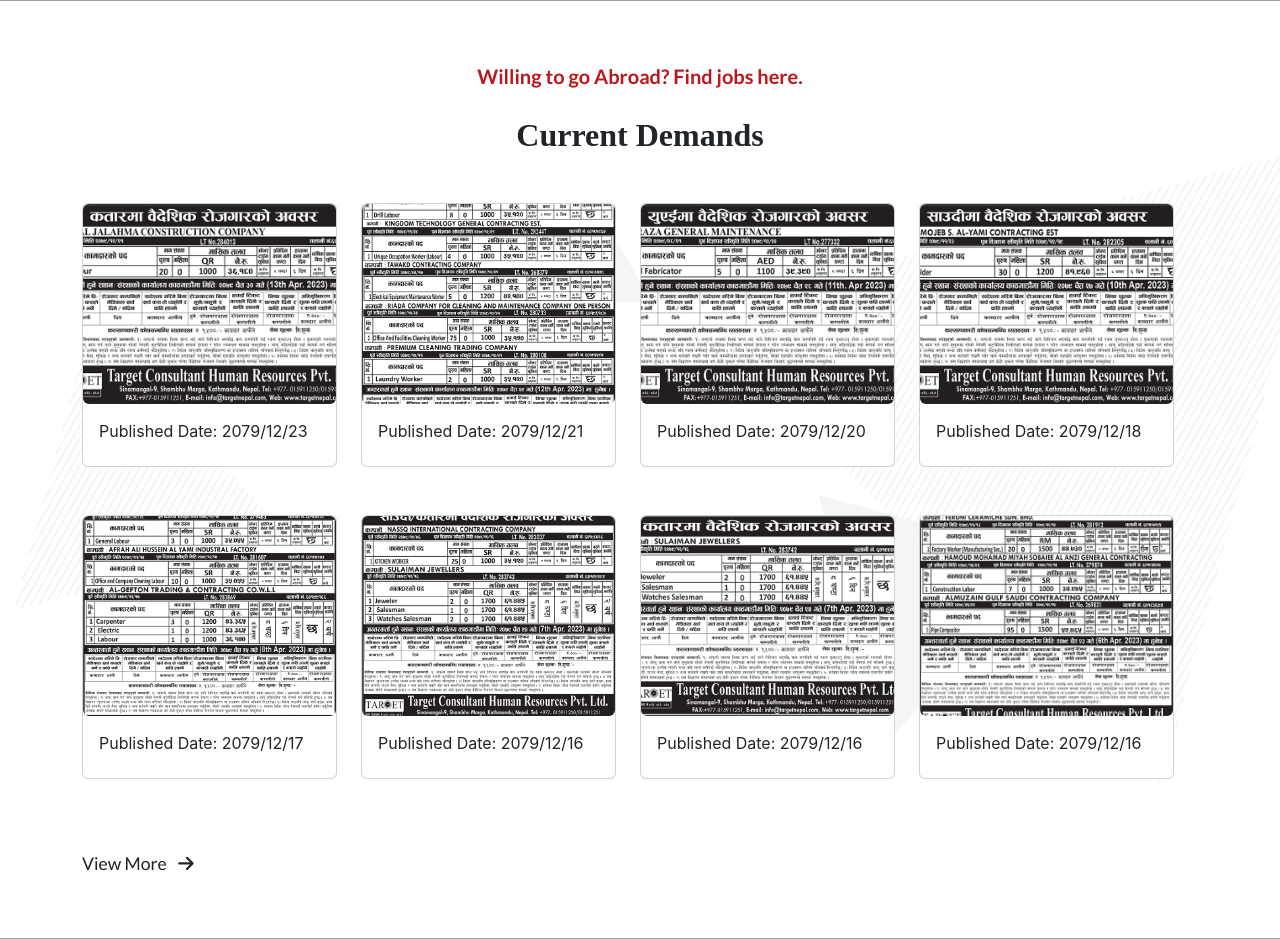
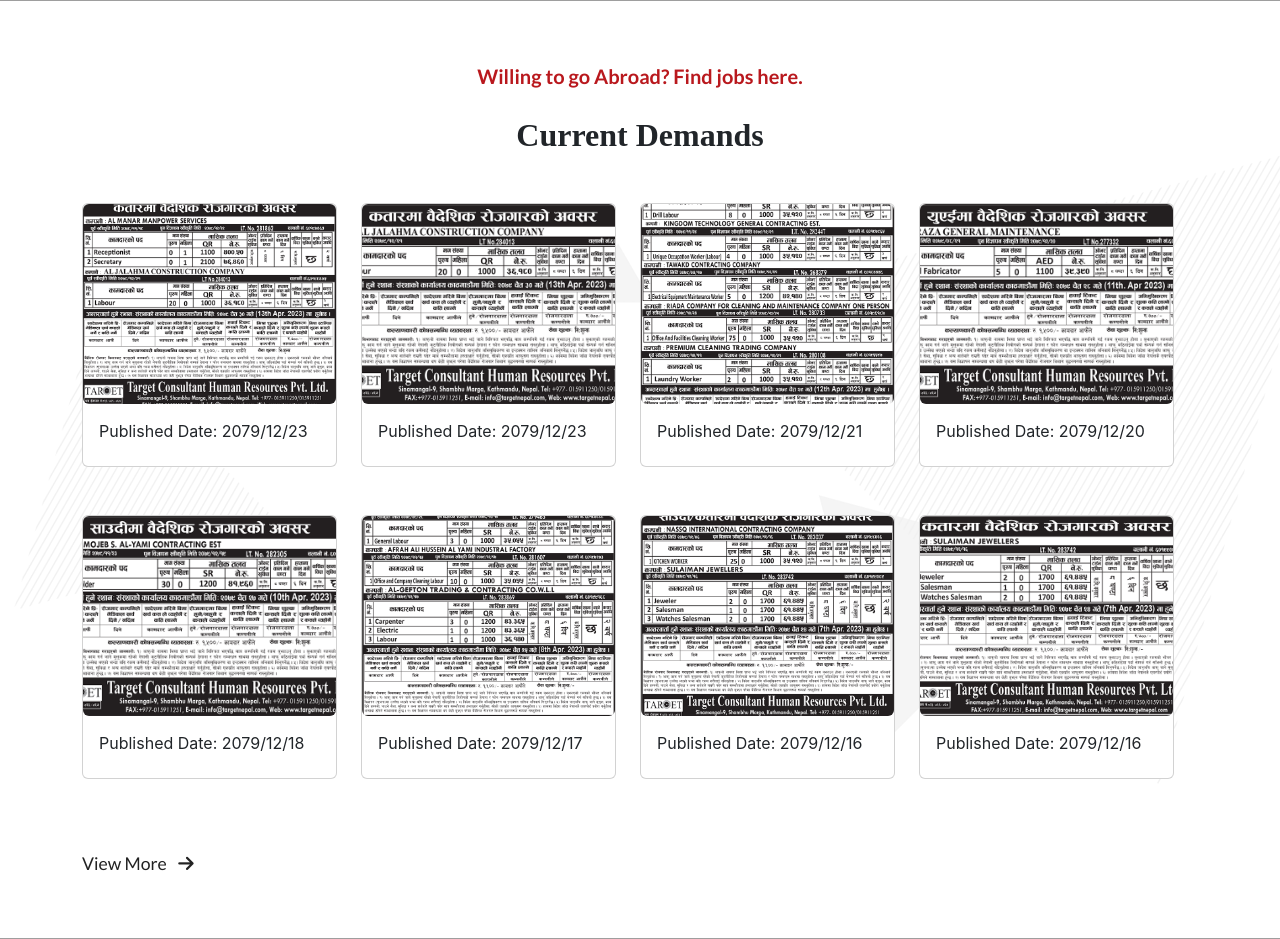
Before and after one commit to razustha/targetnepal, a PHP site: page / in a window 1280 px wide. Shown: the part 2192-3131 px from the top of the page. Run offline with PHP 8.4, Linux system fonts and the light colour scheme; some libraries are stand-ins or nearby versions; some web fonts are replaced; grey boxes are pictures that could not be loaded.

Commit message:
add demand

```diff
--- a/page-templates/all-job.php
+++ b/page-templates/all-job.php
@@ -9,6 +9,20 @@
 
         <div class="row g-4">
             <div class="row g-4">
+            <div class="col-md-3">
+                    <a href="assets/img/demand/tchrpl_22_chait_1.png" data-lightbox="image-1">
+                        <div class="card mb-4">
+
+                            <img class="img-fluid rounded" src="assets/img/demand/tchrpl_22_chait_1.png" alt="">
+
+                            <div class="card-body">
+                                <h5 class="card-title">Published Date: 2079/12/23</h5>
+
+                            </div>
+                        </div>
+                    </a>
+
+                </div>
             <div class="col-md-3">
                     <a href="assets/img/demand/tchrpl_22_chait.png" data-lightbox="image-1">
                         <div class="card mb-4">
@@ -109,20 +123,7 @@
                     </a>
 
                 </div>
-                <div class="col-md-3">
-                    <a href="assets/img/demand/tchrpl_15_chait_16.png" data-lightbox="image-1">
-                        <div class="card mb-4">
 
-                            <img class="img-fluid rounded" src="assets/img/demand/tchrpl_15_chait_16.png" alt="">
-
-                            <div class="card-body">
-                                <h5 class="card-title">Published Date: 2079/12/16</h5>
-
-                            </div>
-                        </div>
-                    </a>
-
-                </div>
 
 
 
```
Also changed, not shown: job-demand.php (+14 -0 lines), assets/img/demand/tchrpl_22_chait_1.png (added).
